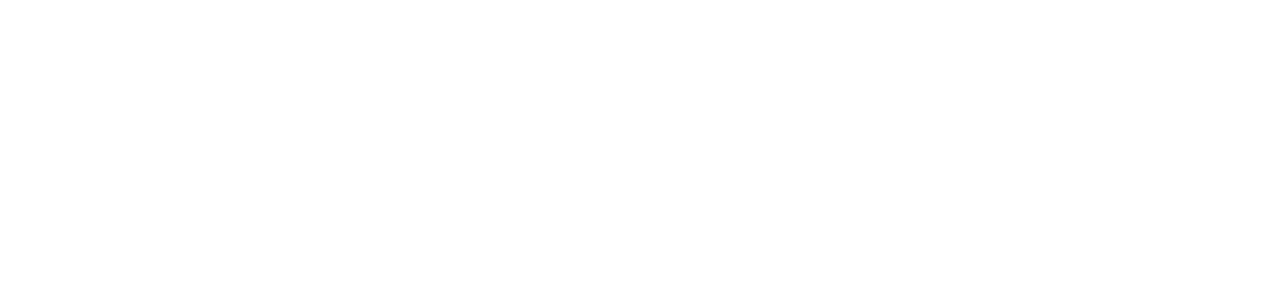
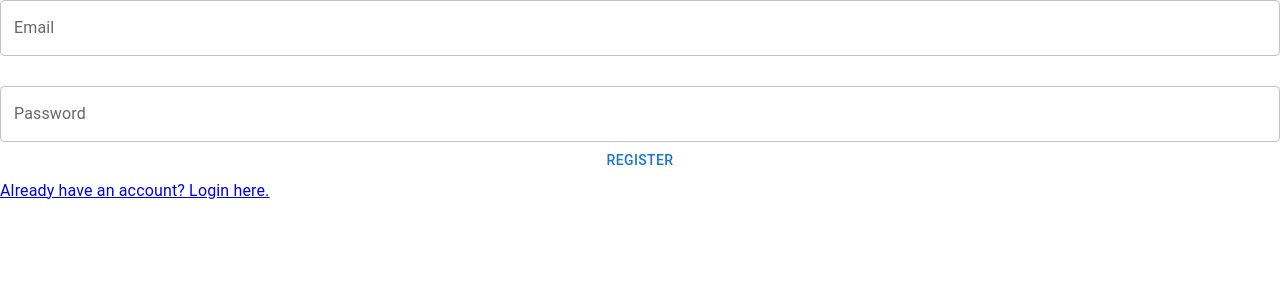
Before and after one commit to ajeetshah/learn-cra-react, a React (Create React App) app: page /register in a window 1280 px wide. Before the commit this address had no page. Shown: the top 300 px of the page. Built offline with nearby package versions, Linux system fonts and the light colour scheme.

Commit message:
Add register component

```diff
--- a/src/app/App.js
+++ b/src/app/App.js
@@ -12,6 +12,8 @@
       <Link to="/user-creation">UserCreation</Link>
       <br />
       <Link to="/iframe">IFrame</Link>
+      <br />
+      <Link to="/register">Register</Link>
     </div>
   );
 }
--- a/src/index.js
+++ b/src/index.js
@@ -10,6 +10,7 @@
 import { UserCreation } from "./stackoverflow/UserCreation";
 import { IFrame } from "./stackoverflow/IFrame";
 import Foo from "./stackoverflow/Foo";
+import Register from "./stackoverflow/Register";
 
 const root = ReactDOM.createRoot(document.getElementById("root"));
 root.render(
@@ -23,6 +24,7 @@
         <Route path="/tanstack-query" element={<TanStackQueryDemo />} />
         <Route path="/user-creation" element={<UserCreation />} />
         <Route path="/iframe" element={<IFrame />} />
+        <Route path="/register" element={<Register />} />
       </Routes>
     </BrowserRouter>
   </React.StrictMode>
--- /dev/null
+++ b/src/stackoverflow/Register.jsx
@@ -0,0 +1,148 @@
+import {
+  Box,
+  Button,
+  TextField,
+  Typography,
+  useMediaQuery,
+  useTheme,
+} from "@mui/material";
+import { Formik } from "formik";
+import { Link, useNavigate } from "react-router";
+import * as Yup from "yup";
+
+const initialValuesRegister = {
+  email: "",
+  password: "",
+  picture: {
+    name: "",
+  },
+};
+
+const registerSchema = Yup.object({
+  password: Yup.string().min(5, "5 chars min").required("Required"),
+  email: Yup.string().email("Invalid email address").required("Required"),
+});
+
+const Register = () => {
+  const { palette } = useTheme();
+  const navigate = useNavigate();
+  const isNonMobile = useMediaQuery("(min-width:600px)");
+
+  const register = async (values, onSubmitProps) => {
+    console.log("values", values);
+
+    // this allows us to send form info with image
+    const formData = new FormData();
+    for (let value in values) {
+      console.log("value", value);
+      formData.append(value, values[value]);
+    }
+    formData.append("picturePath", values.picture.name);
+
+    const savedUserResponse = await fetch(
+      "http://localhost:3001/auth/register",
+      {
+        method: "POST",
+        body: formData,
+      }
+    );
+    const savedUser = await savedUserResponse.json();
+    console.log("saved User : ", savedUser);
+
+    onSubmitProps.resetForm();
+
+    // if (savedUser) {
+    //   setPageType("login");
+    // }
+
+    navigate("/");
+  };
+
+  const handleFormSubmit = async (values, onSubmitProps) => {
+    console.log("Register handler: ", values);
+    return await register(values, onSubmitProps);
+  };
+
+  return (
+    <Formik
+      onSubmit={handleFormSubmit}
+      initialValues={initialValuesRegister}
+      validationSchema={registerSchema}
+    >
+      {({
+        values,
+        errors,
+        touched,
+        handleBlur,
+        handleChange,
+        handleSubmit,
+        setFieldValue,
+        resetForm,
+      }) => (
+        <form onSubmit={handleSubmit}>
+          <Box
+            display="grid"
+            gap="30px"
+            gridTemplateColumns="repeat(4, minmax(0, 1fr))"
+            sx={{
+              "& > div": { gridColumn: isNonMobile ? undefined : "span 4" },
+            }}
+          >
+            <TextField
+              label="Email"
+              onBlur={handleBlur}
+              onChange={handleChange}
+              value={values.email}
+              name="email"
+              error={Boolean(touched.email) && Boolean(errors.email)}
+              helperText={touched.email && errors.email}
+              sx={{ gridColumn: "span 4" }}
+            />
+            <TextField
+              label="Password"
+              type="password"
+              onBlur={handleBlur}
+              onChange={handleChange}
+              value={values.password}
+              name="password"
+              error={Boolean(touched.password) && Boolean(errors.password)}
+              helperText={touched.password && errors.password}
+              sx={{ gridColumn: "span 4" }}
+            />
+          </Box>
+
+          {/* BUTTONS */}
+          <Box>
+            <Button
+              fullWidth
+              type="submit"
+              //   sx={{
+              //     m: "2rem 0",
+              //     p: "1rem",
+              //     backgroundColor: palette.primary.main,
+              //     color: palette.background.alt,
+              //     "&:hover": { color: palette.primary.main },
+              //   }}
+            >
+              REGISTER
+            </Button>
+            <Typography
+              sx={{
+                textDecoration: "underline",
+                color: palette.primary.main,
+                "&:hover": {
+                  cursor: "pointer",
+                  color: palette.primary.light,
+                },
+              }}
+            >
+              <Link href="/">Already have an account? Login here.</Link>
+            </Typography>
+          </Box>
+        </form>
+      )}
+    </Formik>
+  );
+};
+
+export default Register;
```
Also changed, not shown: package.json (+6 -1 lines), 1 other file (tests, documents, lock files or other folders).
